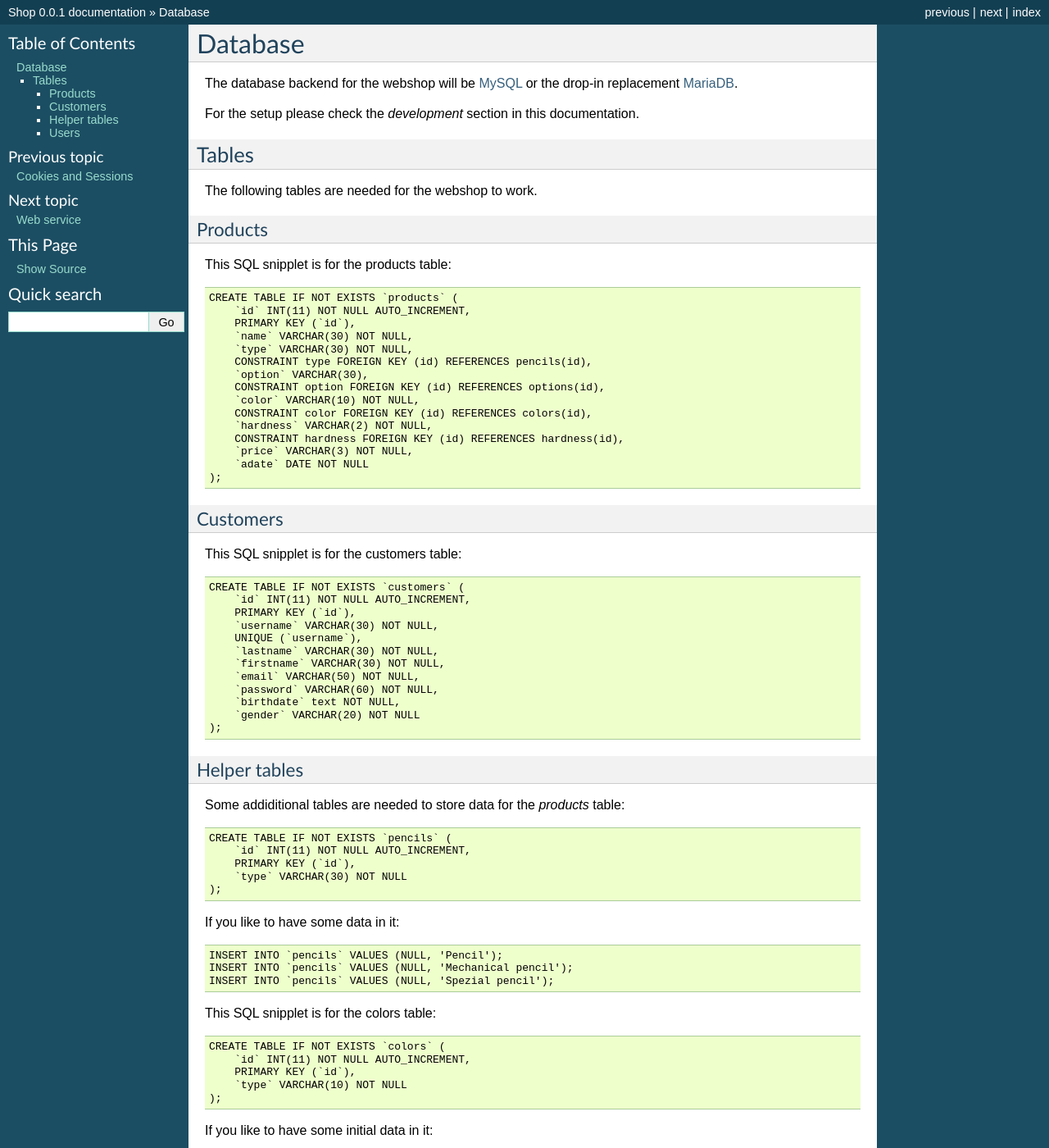
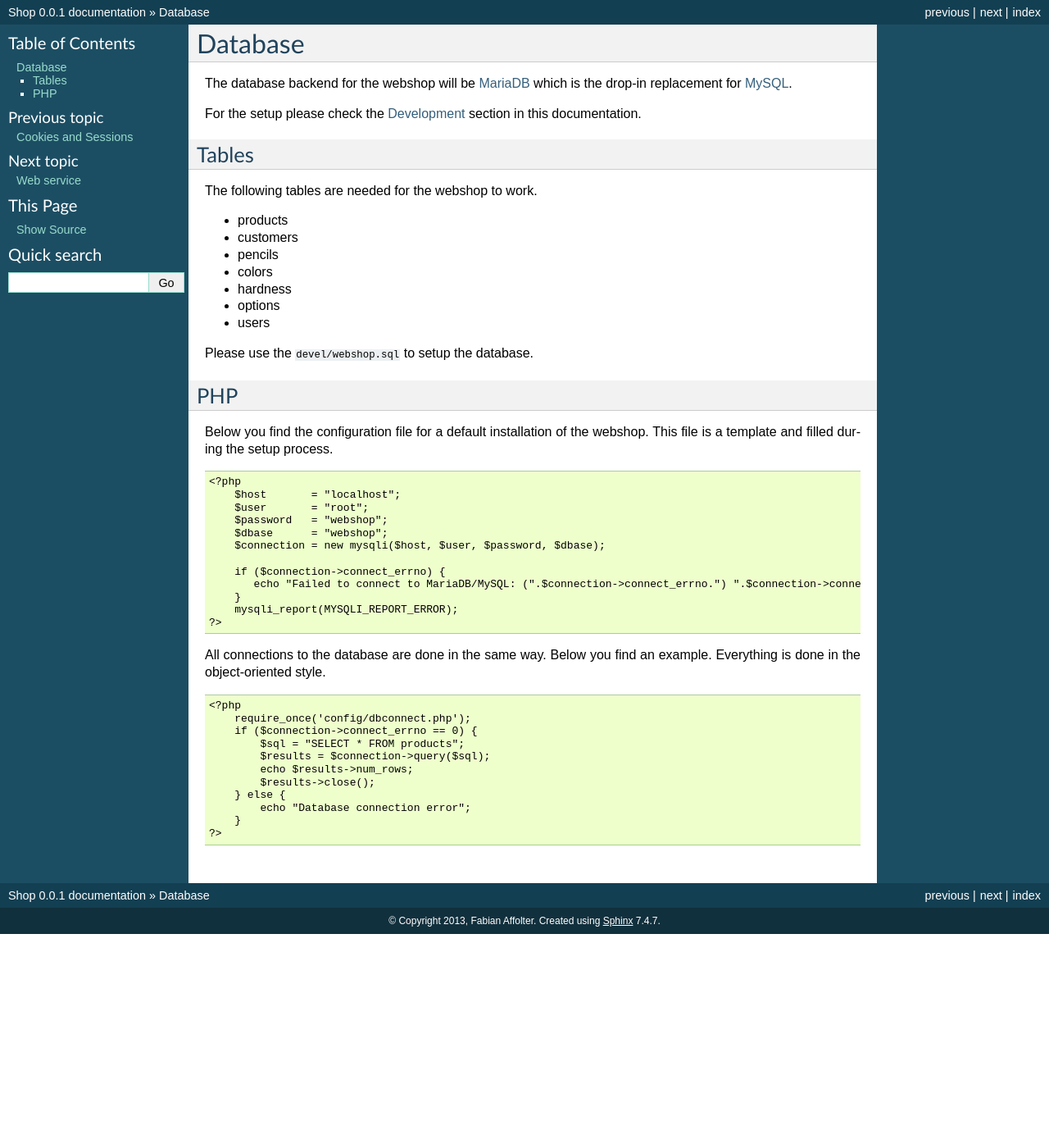
Before and after one commit to fabaff/shop, a Sphinx documentation site: the page built from docs/database.rst, in a window 1280 px wide and 1400 px high. Shown: the whole window at 82% size. Built offline with Sphinx 7.4.7, drawn with Linux system fonts in a browser that asks for light colours; formulas are drawn with MathJax 3; some of the changed text lies outside the part shown.

Commit message:
update section

```diff
--- a/docs/database.rst
+++ b/docs/database.rst
@@ -1,120 +1,59 @@
-..
+.. _database:
 
 Database
 ========
 
-The database backend for the webshop will be `MySQL`_ or the drop-in replacement
-`MariaDB`_.
+The database backend for the webshop will be `MariaDB`_ which is the drop-in
+replacement for `MySQL`_.
 
 .. _MySQL: http://www.mysql.com/
 .. _MariaDB: https://mariadb.org/
 
-For the setup please check the `development` section in this documentation.
+For the setup please check the :ref:`Development` section in this documentation.
 
 Tables
 ------
 The following tables are needed for the webshop to work.
 
-Products
-''''''''
-This SQL snipplet is for the products table::
+- products
+- customers
+- pencils
+- colors
+- hardness
+- options
+- users
 
-    CREATE TABLE IF NOT EXISTS `products` (
-        `id` INT(11) NOT NULL AUTO_INCREMENT,
-        PRIMARY KEY (`id`),
-        `name` VARCHAR(30) NOT NULL,
-        `type` VARCHAR(30) NOT NULL,
-        CONSTRAINT type FOREIGN KEY (id) REFERENCES pencils(id),
-        `option` VARCHAR(30),
-        CONSTRAINT option FOREIGN KEY (id) REFERENCES options(id),
-        `color` VARCHAR(10) NOT NULL,
-        CONSTRAINT color FOREIGN KEY (id) REFERENCES colors(id),
-        `hardness` VARCHAR(2) NOT NULL,
-        CONSTRAINT hardness FOREIGN KEY (id) REFERENCES hardness(id),
-        `price` VARCHAR(3) NOT NULL,
-        `adate` DATE NOT NULL
-    );
+Please use the ``devel/webshop.sql`` to setup the database.
 
+PHP
+---
+Below you find the configuration file for a default installation of the webshop.
+This file is a template and filled during the setup process. ::
 
-Customers
-'''''''''
-This SQL snipplet is for the customers table::
+    <?php
+        $host       = "localhost";
+        $user       = "root";
+        $password   = "webshop";
+        $dbase      = "webshop";
+        $connection = new mysqli($host, $user, $password, $dbase);
 
-    CREATE TABLE IF NOT EXISTS `customers` (
-        `id` INT(11) NOT NULL AUTO_INCREMENT,
-        PRIMARY KEY (`id`),
-        `username` VARCHAR(30) NOT NULL,
-        UNIQUE (`username`),
-        `lastname` VARCHAR(30) NOT NULL,
-        `firstname` VARCHAR(30) NOT NULL,
-        `email` VARCHAR(50) NOT NULL,
-        `password` VARCHAR(60) NOT NULL,
-        `birthdate` text NOT NULL,
-        `gender` VARCHAR(20) NOT NULL
-    );
+        if ($connection->connect_errno) {
+           echo "Failed to connect to MariaDB/MySQL: (".$connection->connect_errno.") ".$connection->connect_error;
+        }
+        mysqli_report(MYSQLI_REPORT_ERROR);
+    ?>
 
-Helper tables
-'''''''''''''
-Some addiditional tables are needed to store data for the `products` table::
+All connections to the database are done in the same way. Below you find an
+example. Everything is done in the object-oriented style. ::
 
-    CREATE TABLE IF NOT EXISTS `pencils` (
-        `id` INT(11) NOT NULL AUTO_INCREMENT,
-        PRIMARY KEY (`id`),
-        `type` VARCHAR(30) NOT NULL
-    );
-
-If you like to have some data in it::
-
-    INSERT INTO `pencils` VALUES (NULL, 'Pencil');
-    INSERT INTO `pencils` VALUES (NULL, 'Mechanical pencil');
-    INSERT INTO `pencils` VALUES (NULL, 'Spezial pencil');
-
-This SQL snipplet is for the colors table::
-
-    CREATE TABLE IF NOT EXISTS `colors` (
-        `id` INT(11) NOT NULL AUTO_INCREMENT,
-        PRIMARY KEY (`id`),
-        `type` VARCHAR(10) NOT NULL
-    );
-
-If you like to have some initial data in it::
-
-    INSERT INTO `colors` VALUES (NULL, 'blue');
-    INSERT INTO `colors` VALUES (NULL, 'black');
-
-This SQL snipplet is for the hardness table::
-
-    CREATE TABLE IF NOT EXISTS `hardness` (
-        `id` INT(11) NOT NULL AUTO_INCREMENT,
-        PRIMARY KEY (`id`),
-        `type` VARCHAR(2) NOT NULL
-    );
-
-If you like to have some initial data in it::
-
-    INSERT INTO `hardness` VALUES (NULL, 'HB');
-
-This SQL snipplet is for the hardness table::
-
-    CREATE TABLE IF NOT EXISTS `options` (
-        `id` INT(11) NOT NULL AUTO_INCREMENT,
-        PRIMARY KEY (`id`),
-        `type` VARCHAR(30) NOT NULL
-    );
-
-If you like to have some initial data in it::
-
-    INSERT INTO `options` VALUES (NULL, 'Rubber');
-    INSERT INTO `options` VALUES (NULL, 'Handle');
-
-Users
-'''''
-The SQL snipplet for the users table::
-
-    CREATE TABLE `users` (
-        `id` INT NOT NULL AUTO_INCREMENT PRIMARY KEY,
-        `username` VARCHAR(30) NOT NULL,
-        `password` CHAR(128) NOT NULL,
-        `email` VARCHAR(50) NOT NULL,
-        `salt` CHAR(128) NOT NULL
-    );
+    <?php
+        require_once('config/dbconnect.php');
+        if ($connection->connect_errno == 0) {
+            $sql = "SELECT * FROM products";
+            $results = $connection->query($sql);
+            echo $results->num_rows;
+            $results->close();
+        } else {
+            echo "Database connection error";
+        }
+    ?>
```
